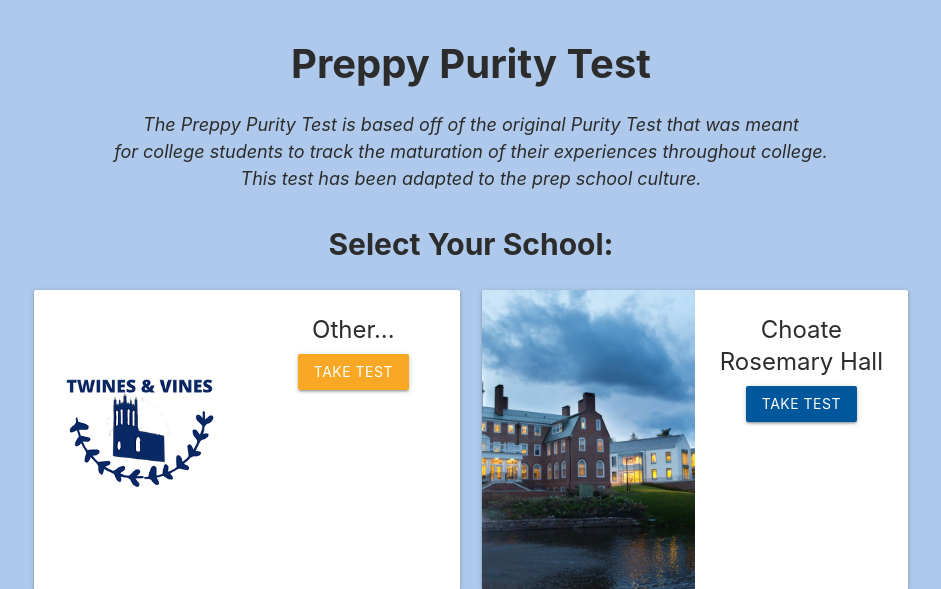
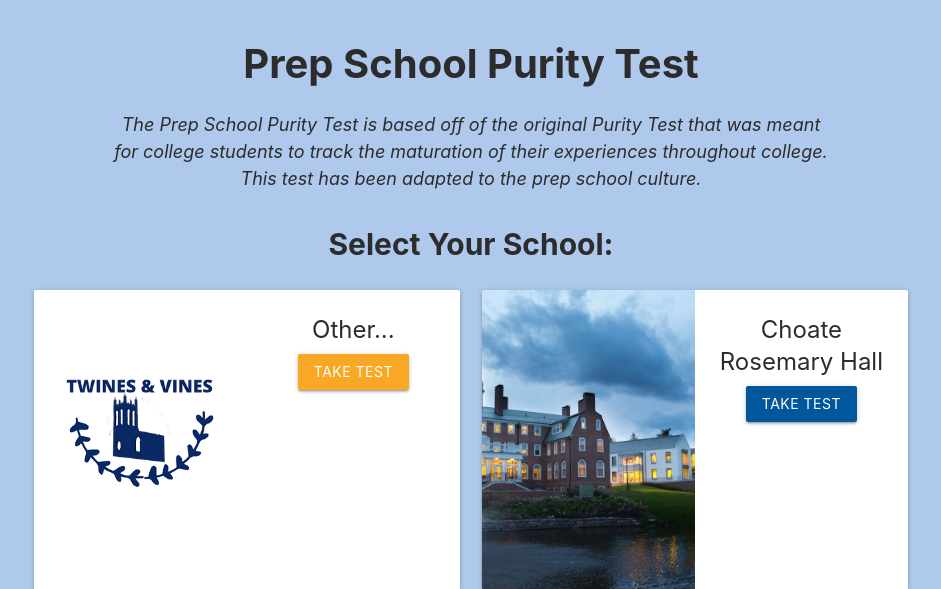
Before and after one commit to Kraussie/preppy-purity-test, a Flask app: page / in a window 1280 px wide. Shown: the top 589 px of the page, without its empty margins (169-1110 px from the left). Run offline with Flask 2, Linux system fonts and the light colour scheme; parts of the project's set-up code (start-up, migrations or seed data) failed here and were passed over; some libraries are stand-ins or nearby versions.

Commit message:
changed name

```diff
--- a/templates/index.html
+++ b/templates/index.html
@@ -2,7 +2,7 @@
 <html>
 <head>
     <!-- Page Settings -->
-    <title>Preppy Purity Test</title>
+    <title>Prep School Purity Test</title>
     <link rel="icon" href="https://www.vineyardvines.com/on/demandware.static/Sites-Vineyard-Vines-Site/-/default/dwf2a5ae38/img/favicons/favicon-32x32.png">
 
     <!--Let browser know website is optimized for mobile-->
@@ -49,9 +49,9 @@
 <body onload="loadScript()">
     <!-- INTRODUCTION -->
     <div class="container">
-        <h1><b><a href="https://www.puritytest.wtf" style="color: #2c2c2c">Preppy Purity Test</a></b></h1>
+        <h1><b><a href="https://www.puritytest.wtf" style="color: #2c2c2c">Prep School Purity Test</a></b></h1>
         <div id="toHide">
-            <p><i>The Preppy Purity Test is based off of the original Purity Test that was meant<br>for college students to track the maturation of their experiences throughout college.<br>This test has been adapted to the prep school culture.</i></p>
+            <p><i>The Prep School Purity Test is based off of the original Purity Test that was meant<br>for college students to track the maturation of their experiences throughout college.<br>This test has been adapted to the prep school culture.</i></p>
             <!--<a href="/stats" class="waves-effect waves-light btn yellow darken-3">View All Results</a>-->
             <h2><b>Select Your School:</b></h2>
         </div>
--- a/templates/test.html
+++ b/templates/test.html
@@ -3,7 +3,7 @@
 
     <head>
         <!-- Page Settings -->
-        <title>Preppy Purity Test</title>
+        <title>Prep School Purity Test</title>
         <link rel="icon" href="https://www.vineyardvines.com/on/demandware.static/Sites-Vineyard-Vines-Site/-/default/dwf2a5ae38/img/favicons/favicon-32x32.png">
 
         <!--Let browser know website is optimized for mobile-->
@@ -67,7 +67,7 @@
             <img src={{ headIMG }} height="150" width="250" style="object-fit: fit;background-color: white ;border: 5px solid {{ hlight }}; border-radius: 7px;">
             <h2>{{ schNM }}</h2>
             <div id="toHide">
-                <p><i> The Preppy Purity Test is based off of the original Purity Test that was meant<br>for college students to track the maturation of their experiences throughout college.<br>This test has been adapted to the culture of the school upon the hillside.</i></p>
+                <p><i> The Prep School Purity Test is based off of the original Purity Test that was meant<br>for college students to track the maturation of their experiences throughout college.<br>This test has been adapted to the culture of the school upon the hillside.</i></p>
                 <p><strong>NOTE: This is not a bucket list.<br>Completion of all items on this test will likely result in <i>expulsion</i>.</strong></p>
                 <br>
                 <h2>Click on every item you have done:</h1>
```
